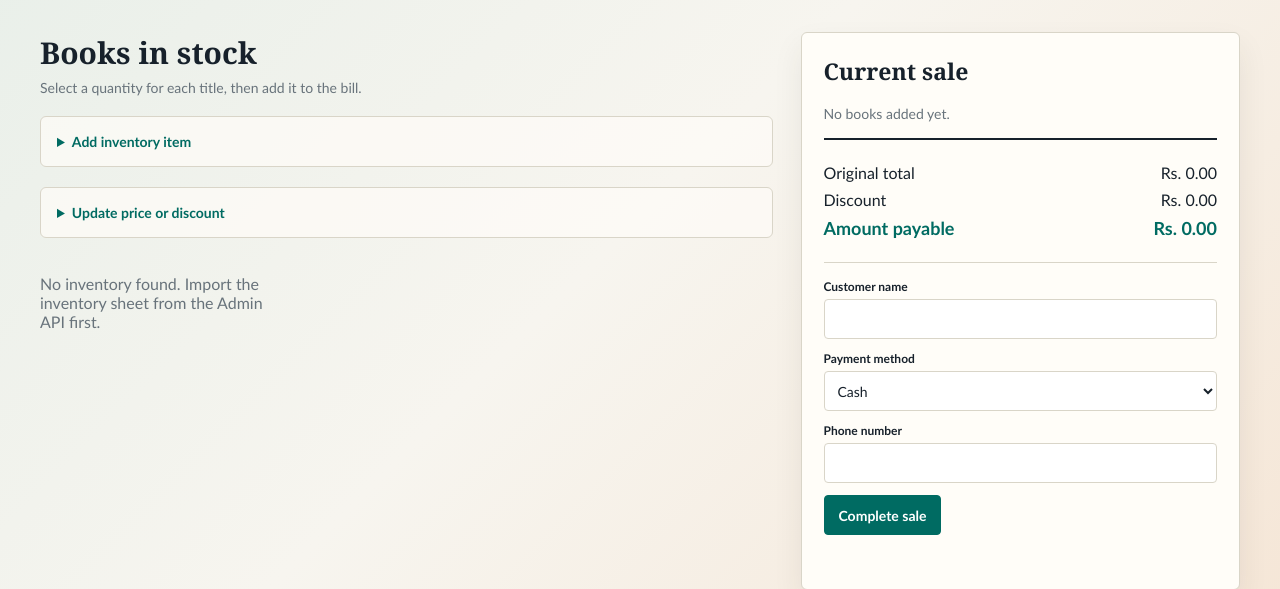
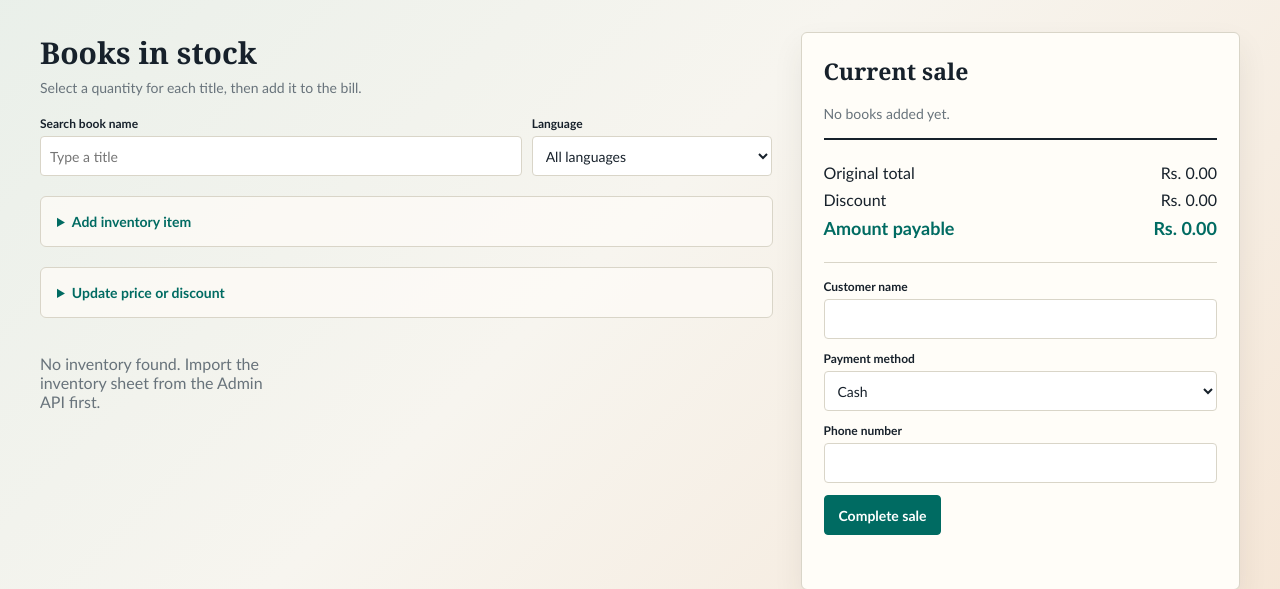
Before and after one commit to sreedevi-cheerla/masterek-books-selling-counter, a FastAPI app: page / in a window 1280 px wide. Shown: the part 100-689 px from the top of the page. Run offline with FastAPI, Linux system fonts and the light colour scheme; data that the repository does not hold is empty.

Commit message:
Update index.html

```diff
--- a/app/templates/index.html
+++ b/app/templates/index.html
@@ -16,6 +16,7 @@
 		main { width: min(1200px, calc(100% - 48px)); margin: 32px auto 56px; display: grid; grid-template-columns: minmax(0, 1.25fr) minmax(350px, .75fr); gap: 28px; }
 		h1 { margin: 0 0 6px; font-size: 30px; letter-spacing: 0; }
 		.subhead { margin: 0 0 20px; color: var(--muted); font-family: "Trebuchet MS", sans-serif; font-size: 14px; }
+		.search-fields { display: grid; grid-template-columns: minmax(0, 2fr) minmax(160px, 1fr); gap: 10px; margin: 0 0 20px; }
 		.catalog { display: grid; grid-template-columns: repeat(auto-fill, minmax(220px, 1fr)); gap: 12px; }
 		.book { min-height: 180px; padding: 16px; border: 1px solid var(--line); border-radius: 6px; background: rgba(255, 253, 248, .84); display: flex; flex-direction: column; }
 		.book h2 { margin: 0 0 7px; font-size: 19px; line-height: 1.2; }
@@ -49,6 +50,7 @@
 		.error { color: #9c2920; } .success { color: var(--teal); }
 		.loading { color: var(--muted); font-family: "Trebuchet MS", sans-serif; }
 		@media (max-width: 820px) { header { padding: 18px 20px; } main { width: min(100% - 32px, 600px); margin-top: 24px; grid-template-columns: 1fr; } .checkout { position: static; order: -1; } .catalog { grid-template-columns: repeat(auto-fill, minmax(180px, 1fr)); } }
+		@media (max-width: 480px) { .search-fields { grid-template-columns: 1fr; } }
 	</style>
 </head>
 <body>
@@ -60,6 +62,10 @@
 		<section>
 			<h1>Books in stock</h1>
 			<p class="subhead">Select a quantity for each title, then add it to the bill.</p>
+			<div class="search-fields">
+				<div><label for="book-search">Search book name</label><input id="book-search" type="search" placeholder="Type a title"></div>
+				<div><label for="language-filter">Language</label><select id="language-filter"><option value="">All languages</option></select></div>
+			</div>
 			<details class="inventory-form">
 				<summary>Add inventory item</summary>
 				<form id="inventory-form">
@@ -116,8 +122,19 @@
 		function renderCatalog() {
 			const editBook = document.querySelector('#edit-book');
 			editBook.innerHTML = state.books.map(book => `<option value="${book.id}">${escapeHtml(book.name)}</option>`).join('');
+			const languageFilter = document.querySelector('#language-filter');
+			const selectedLanguage = languageFilter.value;
+			const languages = [...new Set(state.books.map(book => book.language))].sort();
+			languageFilter.innerHTML = `<option value="">All languages</option>${languages.map(language => `<option value="${escapeHtml(language)}">${escapeHtml(language)}</option>`).join('')}`;
+			languageFilter.value = selectedLanguage;
 			if (!state.books.length) { catalog.innerHTML = '<p class="loading">No inventory found. Import the inventory sheet from the Admin API first.</p>'; return; }
-			catalog.innerHTML = state.books.map(book => {
+			const searchTerm = document.querySelector('#book-search').value.trim().toLowerCase();
+			const filteredBooks = state.books.filter(book =>
+				book.name.toLowerCase().includes(searchTerm) &&
+				(!selectedLanguage || book.language === selectedLanguage)
+			);
+			if (!filteredBooks.length) { catalog.innerHTML = '<p class="loading">No books match this search.</p>'; return; }
+			catalog.innerHTML = filteredBooks.map(book => {
 				const price = discountedPrice(book);
 				const discountAmount = book.original_price - price;
 				return `<article class="book"><h2>${escapeHtml(book.name)}</h2><div class="meta">${escapeHtml(book.language)} | ${escapeHtml(book.category)}<br>${book.available_copies} copies available</div><div class="price">${currency(price)} ${book.discount_percentage ? `<s>${currency(book.original_price)}</s><br><span class="meta">Discount: ${currency(discountAmount)} (${book.discount_percentage}%)</span>` : ''}</div><footer><input aria-label="Quantity for ${escapeHtml(book.name)}" id="quantity-${book.id}" type="number" min="1" max="${book.available_copies}" value="1"><button type="button" data-book-id="${book.id}">Add</button></footer></article>`;
@@ -151,6 +168,8 @@
 			item.quantity = quantity; showMessage(''); renderCart();
 		}
 		document.querySelector('#payment-type').addEventListener('change', updatePhoneRequirement);
+		document.querySelector('#book-search').addEventListener('input', renderCatalog);
+		document.querySelector('#language-filter').addEventListener('change', renderCatalog);
 		document.querySelector('#book-update-form').addEventListener('submit', async event => {
 			event.preventDefault();
 			const form = event.currentTarget;
```
